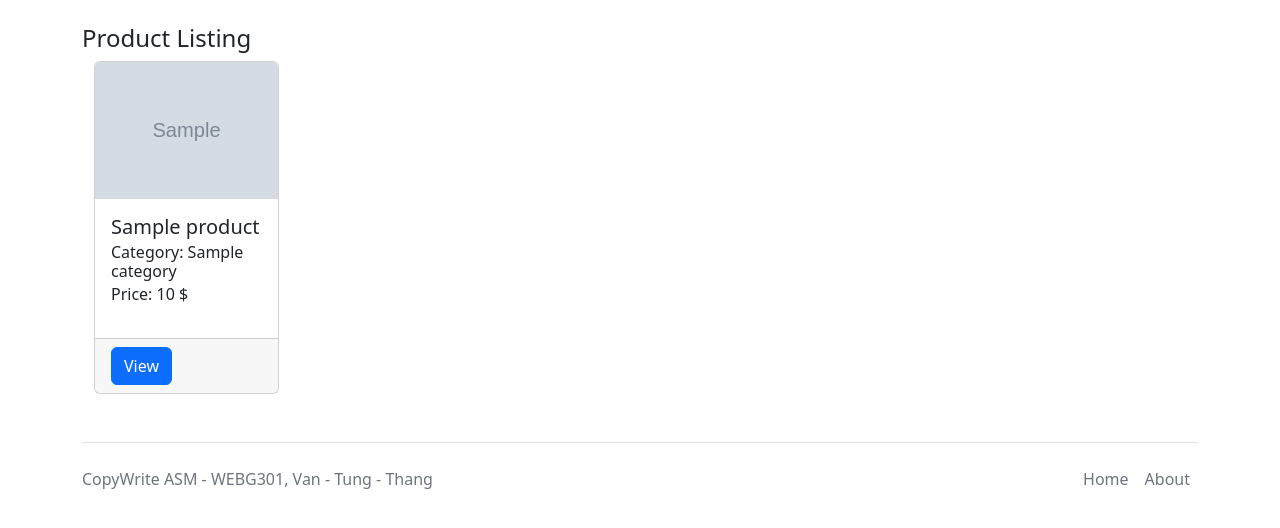
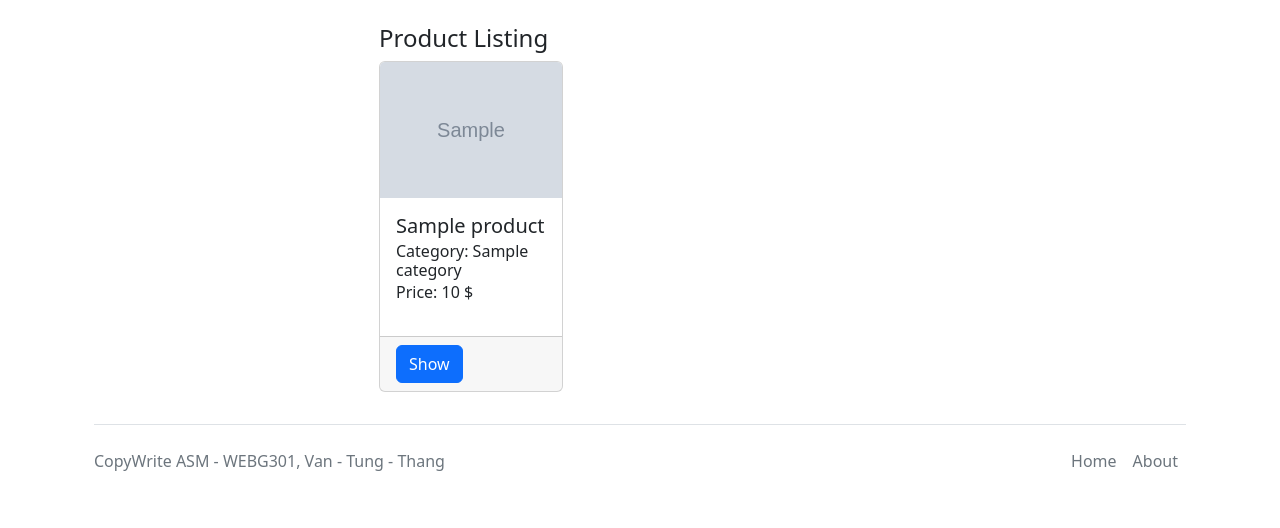
Before and after one commit to Nguyentungmuzan/WEBG301_Final, a Symfony app: template templates/product/index.html.twig in a window 1280 px wide. Shown: the part 73-601 px from the top of the page. Run offline with Twig, Linux system fonts and the light colour scheme; the template is opened without the code that fills it: most values are stand-ins (such as "Sample title", 1, 10 or a date in 2020); grey boxes marked "Sample" are stand-in pictures; some libraries are stand-ins or nearby versions.

Commit message:
indexProduct

```diff
--- a/templates/product/index.html.twig
+++ b/templates/product/index.html.twig
@@ -4,14 +4,14 @@
 
 {% block body %}
 	<div class="container-md">
-	<h4>Product Listing</h4>
-		<div class="colum">
+		<div class="row">
 			<div class="col-3">
-				<form action={{ path('product_index') }} method="get"></form>
-			</div>
+				<form action={{ path('product_index') }} method="get">
+			</form>
 		</div>
 		<div class="col-9">
 			<div class="container">
+				<h4>Product Listing</h4>
 				<div class="row row-cols-1 row-cols-md-4 g-4">
 					{% for product in products %}
 						<div class="col">
@@ -25,7 +25,8 @@
 										{{ product.price }} $</p>
 								</div>
 								<div class="card-footer">
-									<a href="{{ path('product_show', {'id': product.id}) }}" class="btn btn-primary">View</a>
+									<a href="{{ path('product_show', {'id': product.id}) }}" class="btn btn-primary">Show</a>
+								</div>
 							</div>
 						</div>
 					{% endfor %}
@@ -36,10 +37,9 @@
 	<div class="row mt-2">
 		<div style="display:flex;text-align:center;justify-content:center">
 			<nav aria-label="Page navigation">
-				<ul class="pagination">
+						</li>
 					</ul>
 				</nav>
 			</div>
 		</div>
-	</div>
-{% endblock %}
+	{% endblock %}
```
